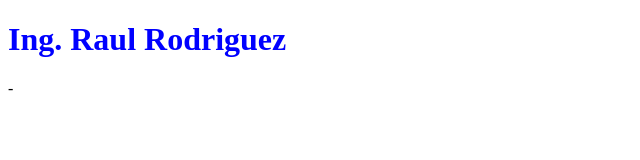
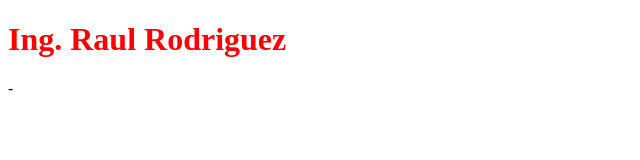
Before and after one commit to raulrodriguez012/mi-sitio, a plain HTML site: page index.html in a window 1280 px wide. Shown: the whole page, without its empty margins (0-640 px from the left). Drawn offline with Linux system fonts and the light colour scheme.

Commit message:
Cambio color a rojo

```diff
--- a/index.html
+++ b/index.html
@@ -6,7 +6,7 @@
 </head>
 
 <body>
-    <h1 style="color: blue"> Ing. Raul Rodriguez</h1>
+    <h1 style="color: red"> Ing. Raul Rodriguez</h1>
 </body>
 
 </html>-
```
